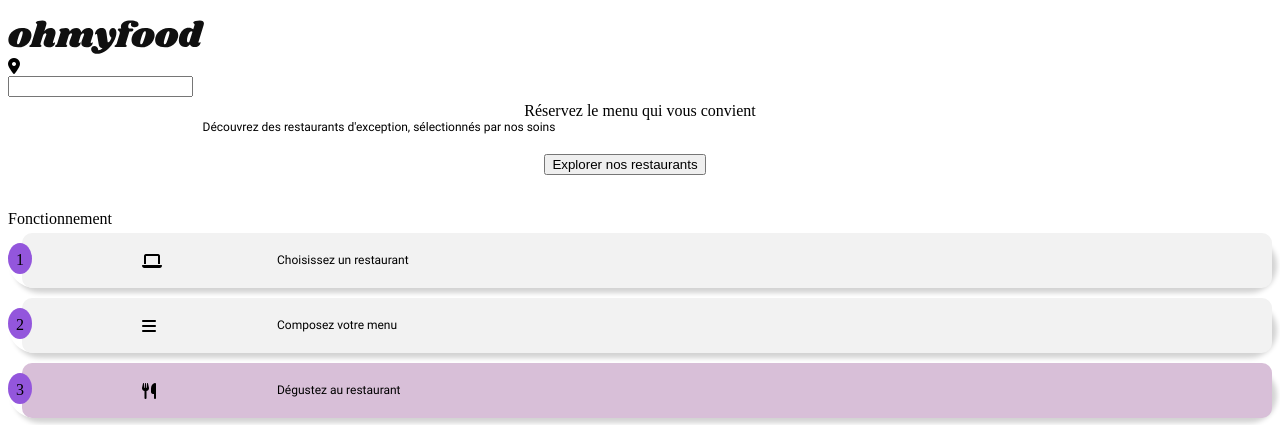
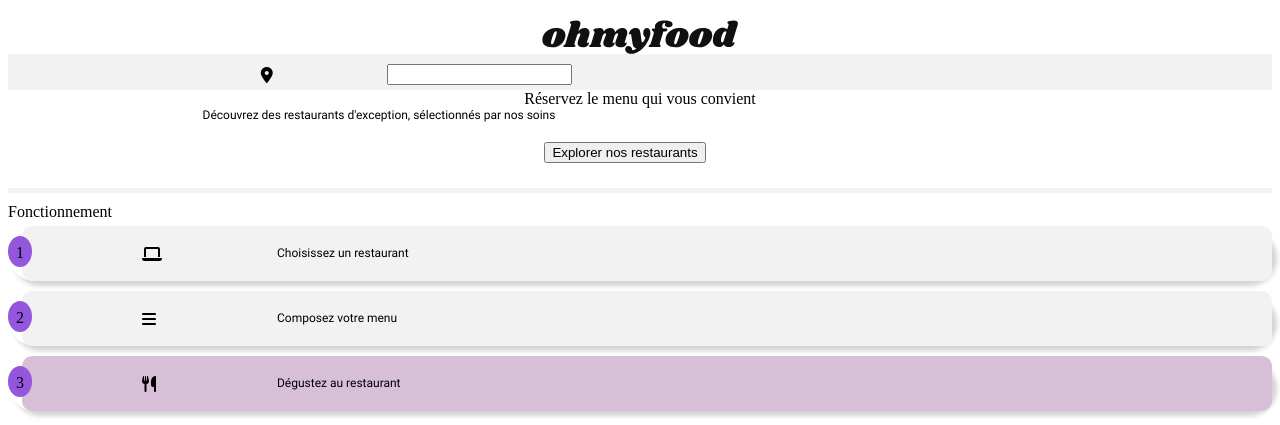
Before and after one commit to Jedusor2021/DepartoutEmma_3_15062021, a website: page index.html in a window 1280 px wide. Shown: the top 425 px of the page. Drawn offline with Linux system fonts and the light colour scheme; files whose address does not match are found by name.

Commit message:
"correction erreur d'import"

```diff
--- a/Layout/_rechercher.scss
+++ b/Layout/_rechercher.scss
@@ -1,3 +1,9 @@
+.presentation
+{
+	display: flex;
+	flex-direction: column;
+	background-color: $cr6-color;
+}
 .rechercher
 {
 	display: flex;
@@ -10,7 +16,7 @@
 }
 .zone_recherche
  {
-	width: 60%;
+	width: 50%;
 }
 
 .input
--- a/style.scss
+++ b/style.scss
@@ -8,9 +8,12 @@
 @import "./Layout/entete"; /* logo commun aux 4 pages menus */
 @import "./Composants/fa"; /* icone */
 @import "./Composants/a"; /* ancres */
+@import "./Composants/logo_accueil";
 @import "./Layout/selection"; /* Bloc fonctionnement page d'accueil*/
 @import "./Base/font_face"; /* Police*/
 @import "./Pages/restaurants_et_footer"; /* bloc page accueil restaurants*/
 @import "./Base/poubelle";
+@import "./Layout/rechercher";
+@import "./Layout/selection";
 @media all and (max-device-width: 480px)
 {}
```
Also changed, not shown: public/css/style.css, style.css, 2 other files.
